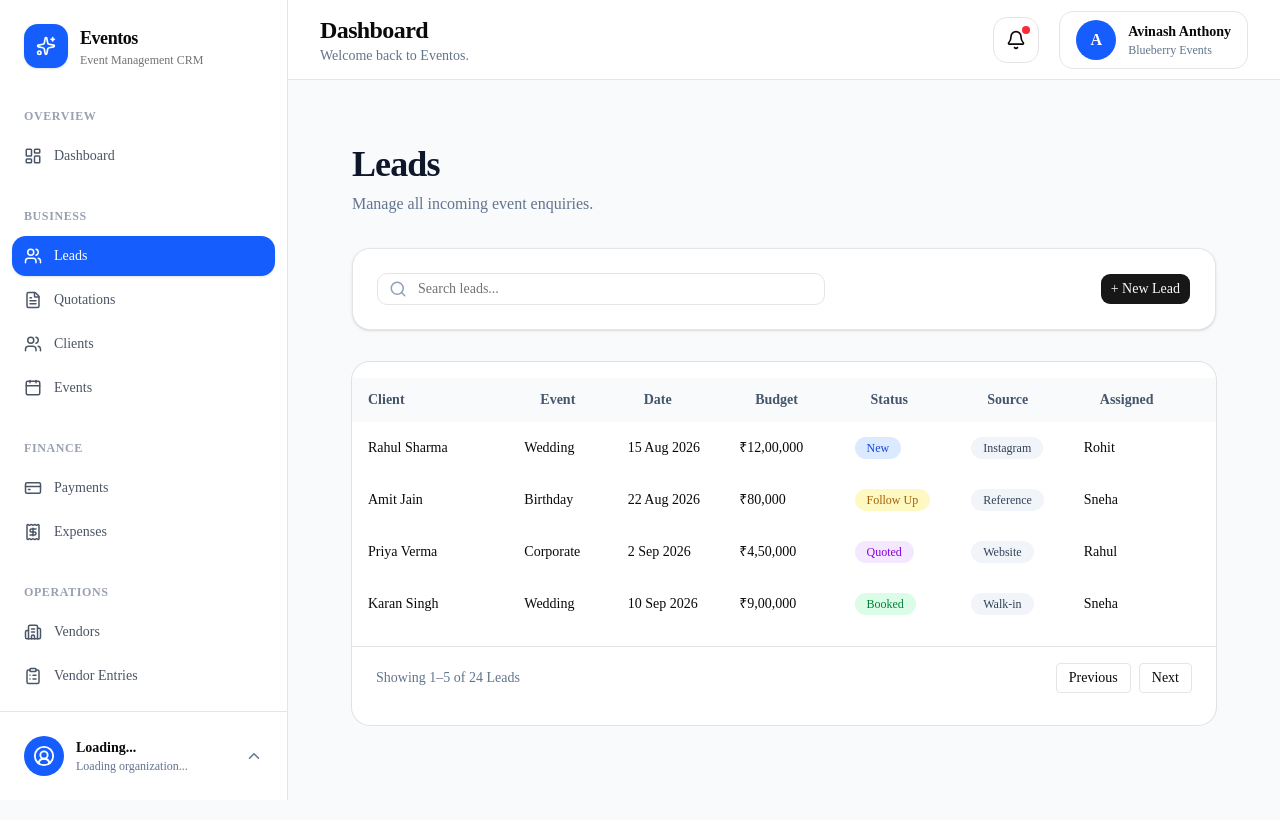
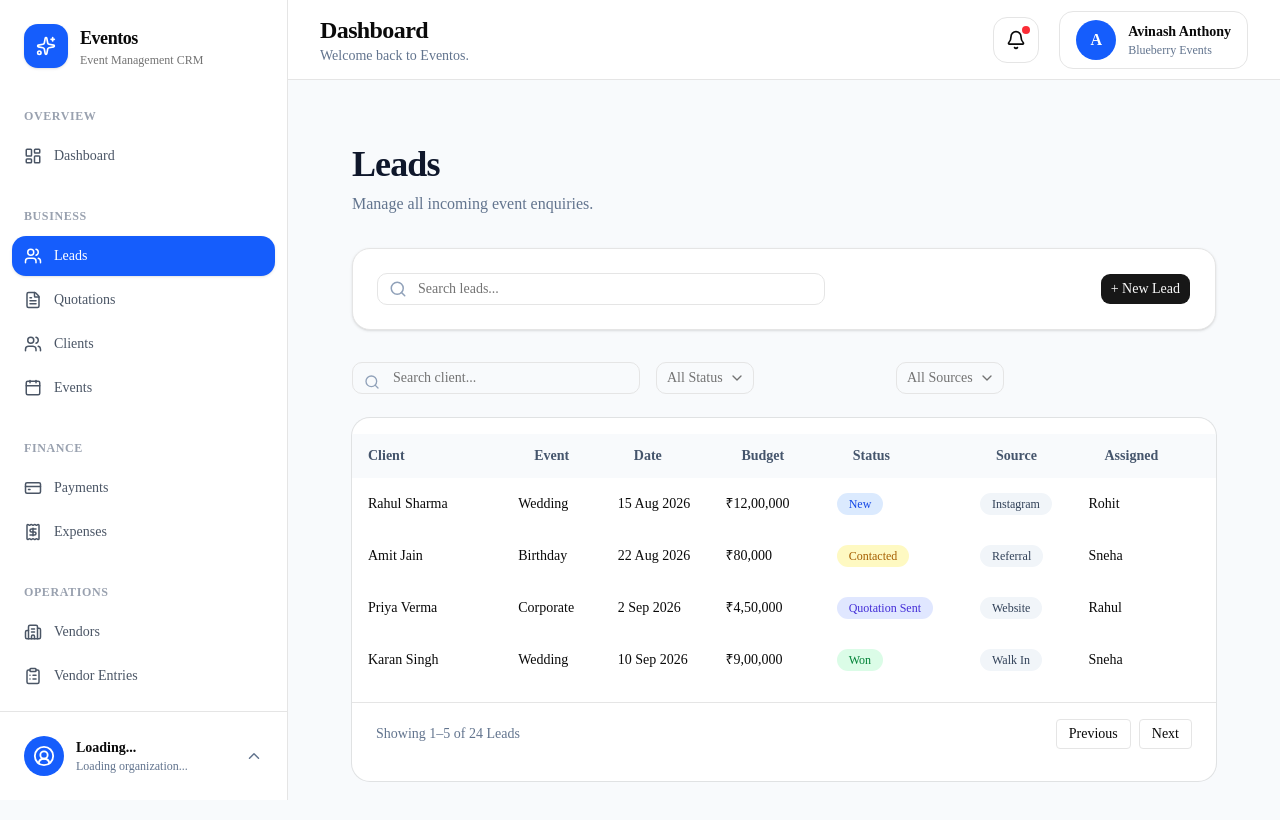
Before and after one commit to rohananthony2451-netizen/blueberry-crm, a Next.js app: page /leads in a window 1280 px wide. Shown: the top 820 px of the page. Built offline with nearby package versions, Linux system fonts and the light colour scheme.

Commit message:
feat: add lead filters UI

```diff
--- a/app/(dashboard)/leads/page.tsx
+++ b/app/(dashboard)/leads/page.tsx
@@ -2,6 +2,7 @@ import { PageContainer } from "@/components/design-system/PageContainer";
 import { PageHeader } from "@/components/design-system/PageHeader";
 import { LeadToolbar } from "@/features/leads/components/LeadToolbar";
 import { LeadTable } from "@/features/leads/components/LeadTable";
+import { LeadFilters } from "@/features/leads/components/LeadFilters";
 
 export default function LeadsPage() {
   return (
@@ -12,6 +13,7 @@ export default function LeadsPage() {
     />
 
     <LeadToolbar />
+    <LeadFilters />
 
     <LeadTable />
     </PageContainer>
--- a/components/forms/FormSelect.tsx
+++ b/components/forms/FormSelect.tsx
@@ -8,7 +8,7 @@ import {
 
 interface FormSelectProps {
   placeholder: string;
-  options: string[];
+  options: readonly string[];
 }
 
 export function FormSelect({
--- /dev/null
+++ b/features/leads/components/LeadFilters.tsx
@@ -0,0 +1,38 @@
+import { Search } from "lucide-react";
+
+import { Input } from "@/components/ui/input";
+
+import { FormSelect } from "@/components/forms/FormSelect";
+
+import { LEAD_STATUS, LEAD_SOURCES } from "../constants";
+
+export function LeadFilters() {
+    return (
+        <div className="mb-6 flex flex-wrap gap-4">
+
+            <div className="relative w-72">
+                <Search className="absolute left-3 top-3 h-4 w-4 text-slate-400" />
+
+                <Input
+                    placeholder="Search client..."
+                    className="pl-10"
+                />
+            </div>
+
+            <div className="w-56">
+                <FormSelect
+                    placeholder="All Status"
+                    options={[...LEAD_STATUS]}
+                />
+            </div>
+
+            <div className="w-56">
+                <FormSelect
+                    placeholder="All Sources"
+                    options={[...LEAD_SOURCES]}
+                />
+            </div>
+
+        </div>
+    );
+}
--- a/features/leads/components/LeadToolbar.tsx
+++ b/features/leads/components/LeadToolbar.tsx
@@ -7,7 +7,7 @@ import { LeadDialog } from "./LeadDialog";
 
 export function LeadToolbar() {
   return (
-    <div className="flex flex-col gap-4 rounded-2xl border bg-white p-6 shadow-sm md:flex-row md:items-center md:justify-between">
+    <div className="mb -6 flex flex-col gap-4 rounded-2xl border bg-white p-6 shadow-sm md:flex-row md:items-center md:justify-between">
       <div className="flex flex-1 items-center gap-3">
         <div className="relative w-full max-w-md">
           <Search
--- a/features/leads/components/StatusBadge.tsx
+++ b/features/leads/components/StatusBadge.tsx
@@ -1,20 +1,27 @@
+import { cn } from "@/lib/utils";
+
+const colors = {
+  New: "bg-blue-100 text-blue-700",
+  Contacted: "bg-yellow-100 text-yellow-700",
+  "Meeting Scheduled": "bg-purple-100 text-purple-700",
+  "Quotation Sent": "bg-indigo-100 text-indigo-700",
+  Won: "bg-green-100 text-green-700",
+  Lost: "bg-red-100 text-red-700",
+};
+
+type Status = keyof typeof colors;
+
 interface StatusBadgeProps {
-  status: string;
+  status: Status;
 }
 
 export function StatusBadge({ status }: StatusBadgeProps) {
-  const colors: Record<string, string> = {
-    New: "bg-blue-100 text-blue-700",
-    "Follow Up": "bg-yellow-100 text-yellow-700",
-    Quoted: "bg-purple-100 text-purple-700",
-    Booked: "bg-green-100 text-green-700",
-  };
-
   return (
     <span
-      className={`rounded-full px-3 py-1 text-xs font-medium ${
-        colors[status] ?? "bg-slate-100 text-slate-700"
-      }`}
+      className={cn(
+        "rounded-full px-3 py-1 text-xs font-medium",
+        colors[status]
+      )}
     >
       {status}
     </span>
--- a/features/leads/data/mock-leads.ts
+++ b/features/leads/data/mock-leads.ts
@@ -19,8 +19,8 @@ export const mockLeads: Lead[] = [
     eventType: "Birthday",
     eventDate: "22 Aug 2026",
     budget: "₹80,000",
-    source: "Reference",
-    status: "Follow Up",
+    source: "Referral",
+    status: "Contacted",
     assignedTo: "Sneha",
   },
   {
@@ -31,7 +31,7 @@ export const mockLeads: Lead[] = [
     eventDate: "2 Sep 2026",
     budget: "₹4,50,000",
     source: "Website",
-    status: "Quoted",
+    status: "Quotation Sent",
     assignedTo: "Rahul",
   },
   {
@@ -41,8 +41,8 @@ export const mockLeads: Lead[] = [
     eventType: "Wedding",
     eventDate: "10 Sep 2026",
     budget: "₹9,00,000",
-    source: "Walk-in",
-    status: "Booked",
+    source: "Walk In",
+    status: "Won",
     assignedTo: "Sneha",
   },
 ];
```
